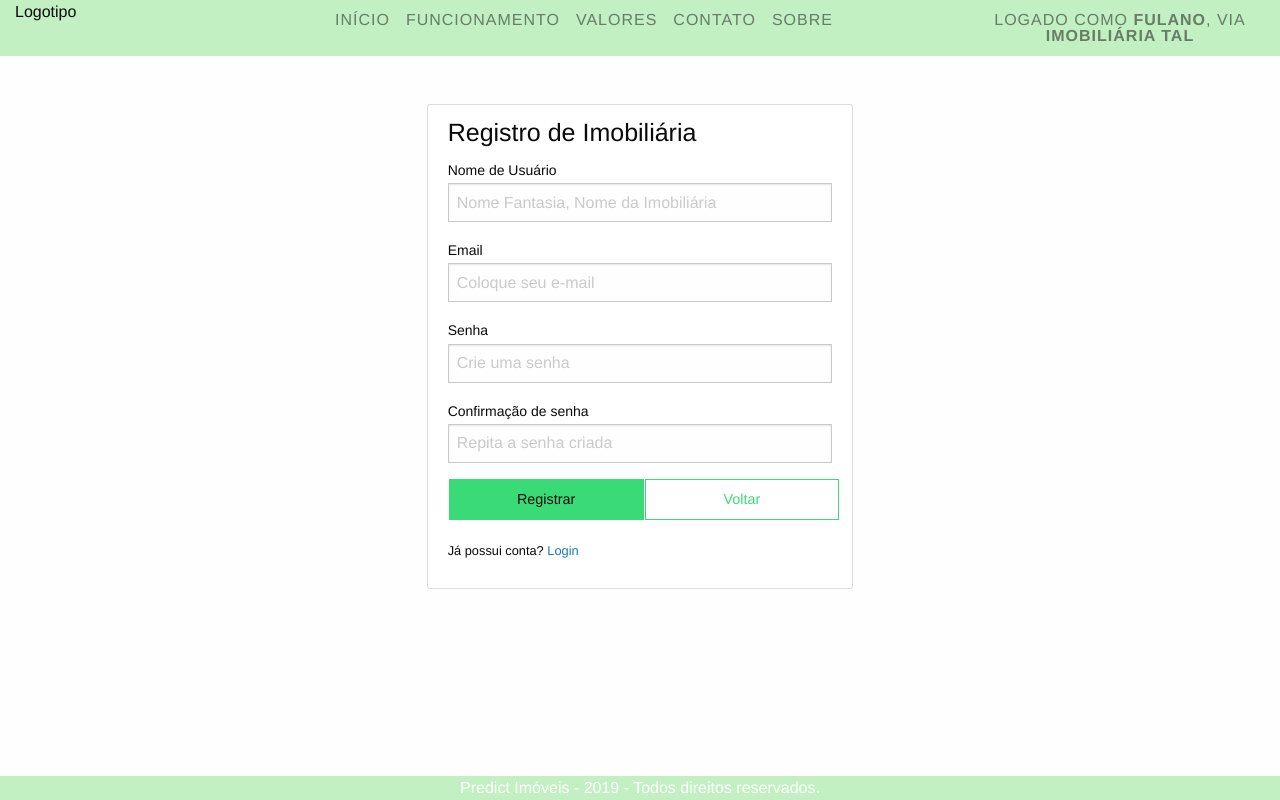
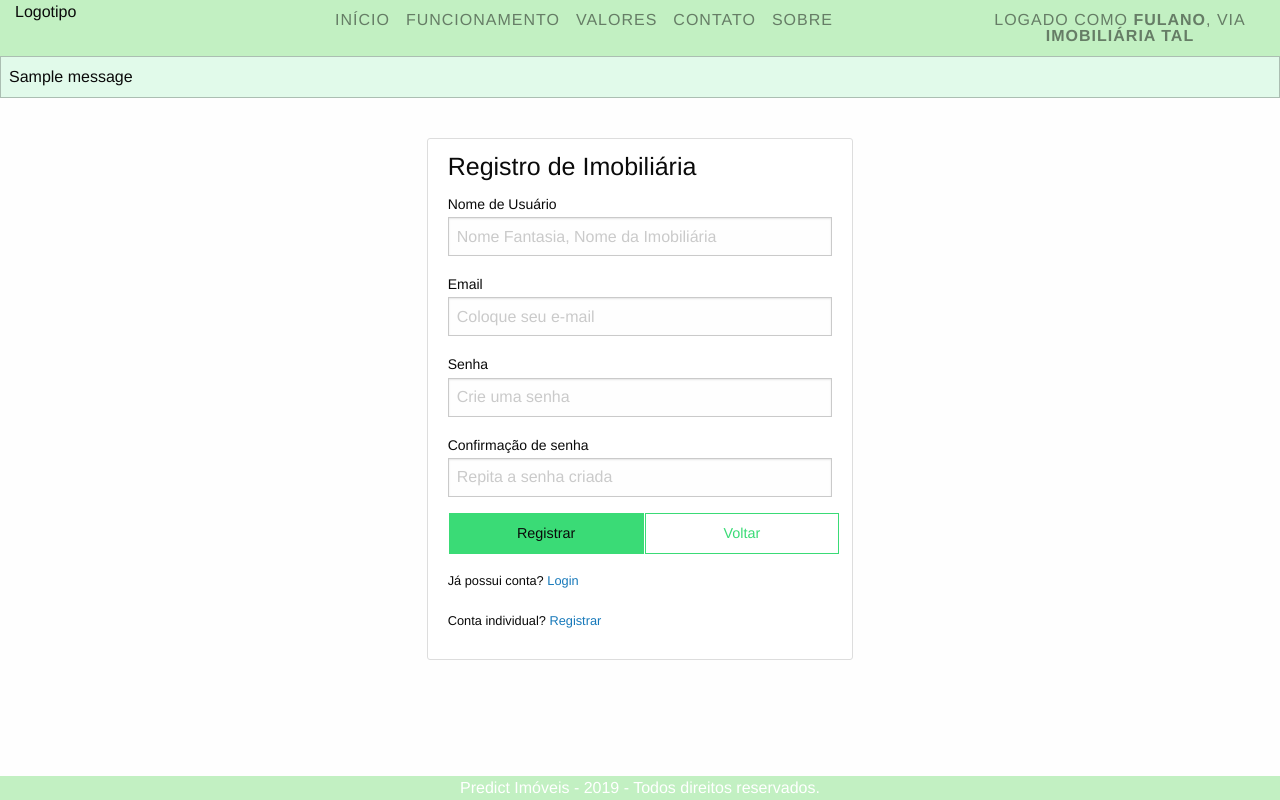
Before and after one commit to kerenskybr/predict_imoveis, a Python web app: template predictimoveis/templates/registro.html in a window 1280 px wide. Run offline with Jinja, Linux system fonts and the light colour scheme; the template is opened without the code that fills it, so the values that code supplies are empty; one stand-in notice (Sample message) is shown; some libraries are stand-ins or nearby versions.

Commit message:
Updated some files

```diff
--- a/predictimoveis/forms.py
+++ b/predictimoveis/forms.py
@@ -8,11 +8,15 @@ from wtforms.validators import DataRequired, Length, Email, EqualTo, ValidationE
 from flask_login import current_user, AnonymousUserMixin
 
 class FormRegistro(FlaskForm):
-	nome = StringField('Nome Fantasia', validators=[DataRequired(), Length(min=5, max=20)])
+	nome = StringField('Nome Fantasia, nome imobiliária', validators=[DataRequired(), Length(min=5, max=20)])
 	email = StringField('Email',validators=[DataRequired(), Email()])
 	senha = PasswordField('Senha', validators=[DataRequired()])
 	confirma_senha = PasswordField('Repetir Senha', validators=[DataRequired(), EqualTo('senha')])
 	submit = SubmitField('Registrar')
+
+class FormLogin(FlaskForm):
+	pass
+
 
 class FormSistema(FlaskForm):
 	dorms = IntegerField('Dormitórios', validators=[DataRequired()])
--- a/predictimoveis/ml/algoritmo_preditor.py
+++ b/predictimoveis/ml/algoritmo_preditor.py
@@ -71,9 +71,14 @@ while porc < 0.80:
 
 		mse = mean_squared_error(y_test, lin_reg.predict(x_test))
 
+		print(x_test.shape())
+		#print(y_test.shape())
+
 		np.sqrt(mse)
 
 		porc = lin_reg.score(x_test, y_test)
+
+
 
 		print("Precisao do modelo: ", format(porc*100, '.2f'), '%')
 
--- a/predictimoveis/templates/layout.html
+++ b/predictimoveis/templates/layout.html
@@ -17,6 +17,8 @@
 <link rel="stylesheet" href="https://cdn.jsdelivr.net/npm/foundation-sites@6.5.1/dist/css/foundation-rtl.min.css" integrity="sha256-XlxeWxDsQfPdu4qiEAxQAng3/qnJhvZOZN/gZn0p71A= sha384-S/sFafRa3RAsKpyPwVCUZO8sjM+Sxh4qrVEC/XA9X0LXu7PduBaHpp3oWUyUq0qS sha512-T65eRA7TK5abF14H5Ovs6ov3lRSJkMEY7aI4B6nEtBA+kbtdhXwC2KO46kS4f68ysRXW5+Zu66054x369DRvYw==" crossorigin="anonymous">
 
 <link rel="stylesheet" href="https://use.fontawesome.com/releases/v5.6.3/css/all.css" integrity="sha384-UHRtZLI+pbxtHCWp1t77Bi1L4ZtiqrqD80Kn4Z8NTSRyMA2Fd33n5dQ8lWUE00s/" crossorigin="anonymous">
+
+<link rel="shortcut icon" href="{{ url_for('static', filename='favicon-robot.png') }}">
 </head>
 <body>
 
@@ -48,8 +50,19 @@
     </div>
   </div>
 </div>
-
-
+<!-- Inicio flask_messages -->
+ <div class="cell small-12">
+        {% with messages = get_flashed_messages(with_categories = true) %}
+        {% if messages %}
+        {% for category, message in messages %}
+        <div class="callout small {{ category }}">
+          {{ message }}
+        </div>
+        {% endfor %}
+        {% endif %}
+        {% endwith %}
+</div>
+<!-- Inicio flask_messages -->
 {% block content %}
 
 {% endblock content %}
--- a/predictimoveis/templates/registro.html
+++ b/predictimoveis/templates/registro.html
@@ -1,7 +1,7 @@
 {% extends "layout.html" %}
 {% block content %}
 <div class="cell">
-	<br><br>
+	<br>
 </div>
 
 	<form method="POST" action="">
@@ -52,6 +52,8 @@
 
 				<small class="text-muted">
 				<p>Já possui conta? <a href="#">Login</a>
+
+				<p>Conta individual? <a href="#">Registrar</a>
 				</small>
 
 
--- a/predictimoveis/templates/sistema.html
+++ b/predictimoveis/templates/sistema.html
@@ -95,7 +95,7 @@
 		<i onclick="impre(this)" class="fa fa-thumbs-down" id="dislikeBotao"></i>
 
 		<div id="dislike">
-			<small>Por favor preencha os valores abaixo. Assim você estará colaborando para que o sistema
+			<small>Por favor, preencha os valores abaixo. Assim você estará colaborando para que o sistema
 			aprenda a emitir dados mais precisos. Obrigado!</small>
 
 			Valor:
```
Also changed, not shown: predictimoveis/__init__.py (+7 -0 lines), predictimoveis/routes.py (+8 -12 lines), 1 other file.
